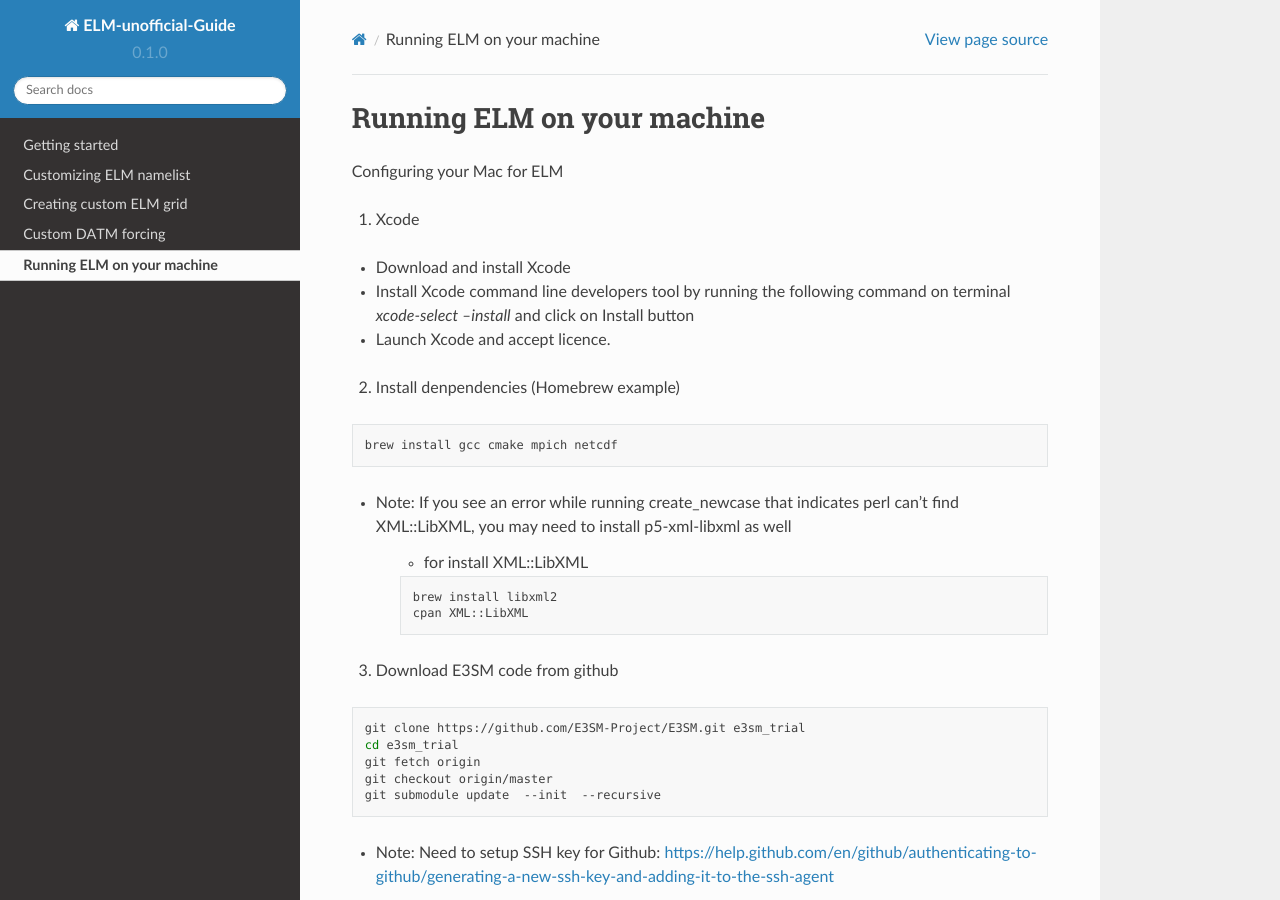
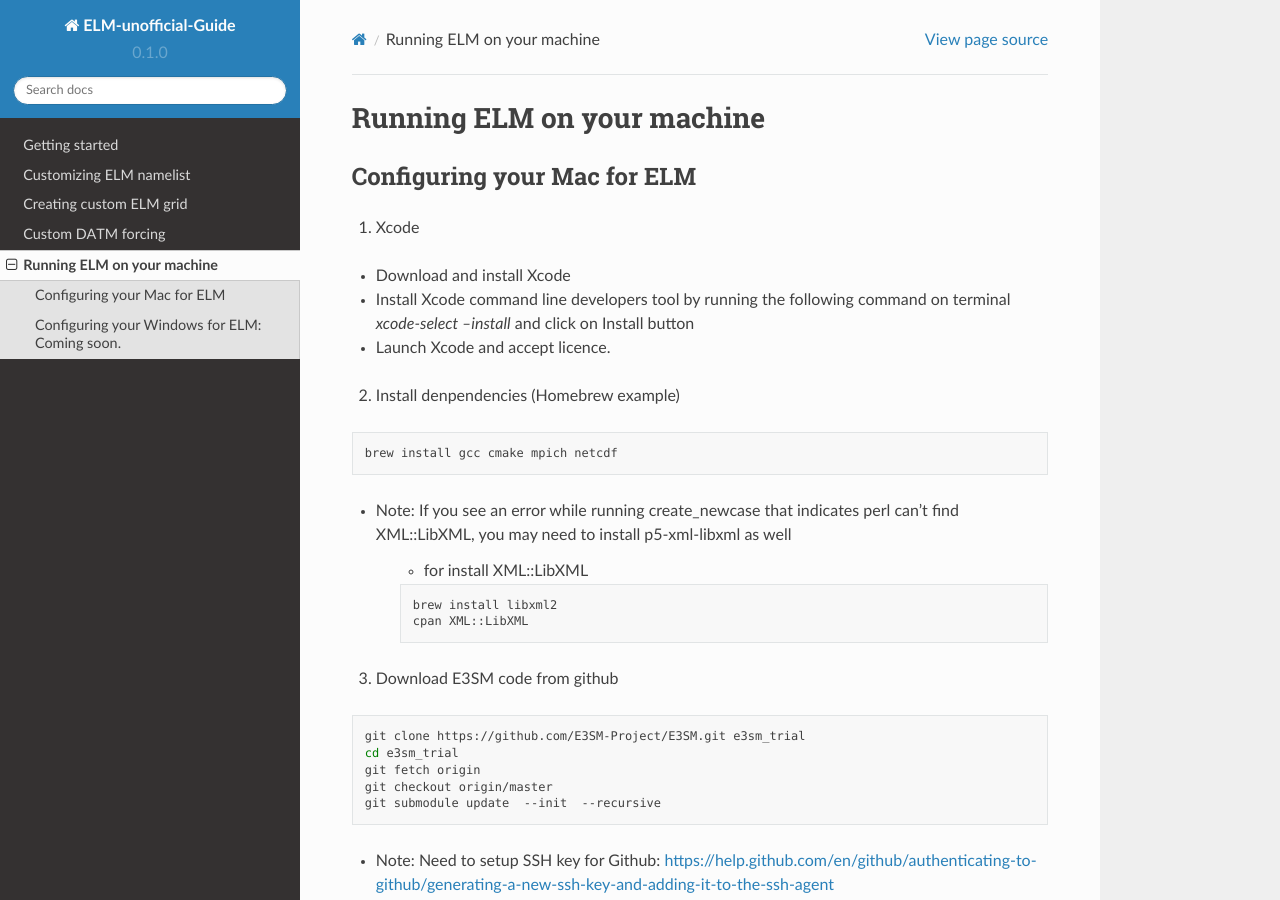
Before and after one commit to bishtgautam/elm-unofficial-guide, a Sphinx documentation site: the page built from docs/source/unsupported_machine.rst, in a window 1280 px wide and 900 px high. Built offline with Sphinx 7.4.7 and the Read the Docs theme 2.0.0, drawn with Linux system fonts in a browser that asks for light colours.

Commit message:
Splitting Mac and Win into two sections

```diff
--- a/docs/source/unsupported_machine.rst
+++ b/docs/source/unsupported_machine.rst
@@ -1,7 +1,10 @@
 Running ELM on your machine
 ===========================
 
+.. _mac:
+
 Configuring your Mac for ELM
+----------------------------
 
 1. Xcode
 
```
Also changed, not shown: other parts of docs/source/unsupported_machine.rst (+3 -0 lines).
